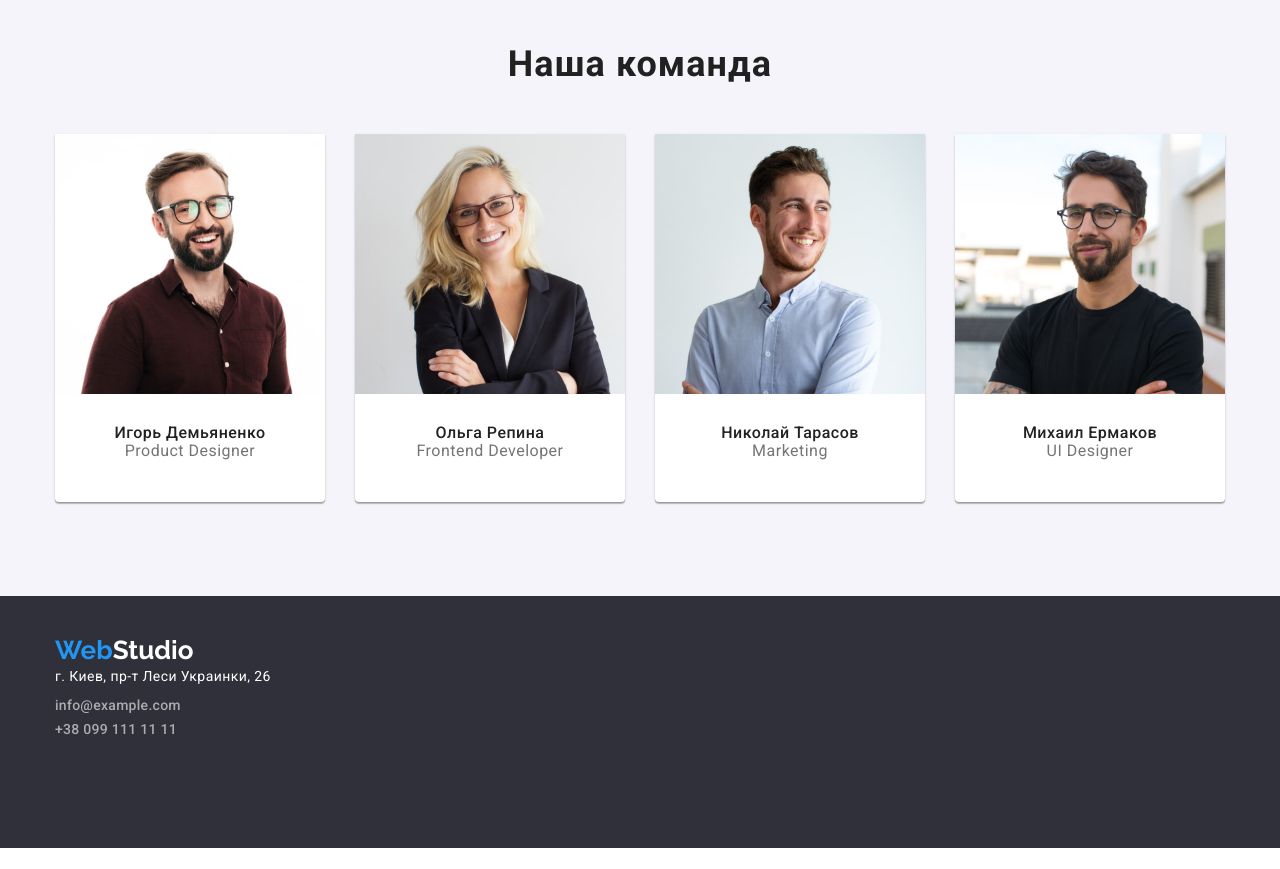
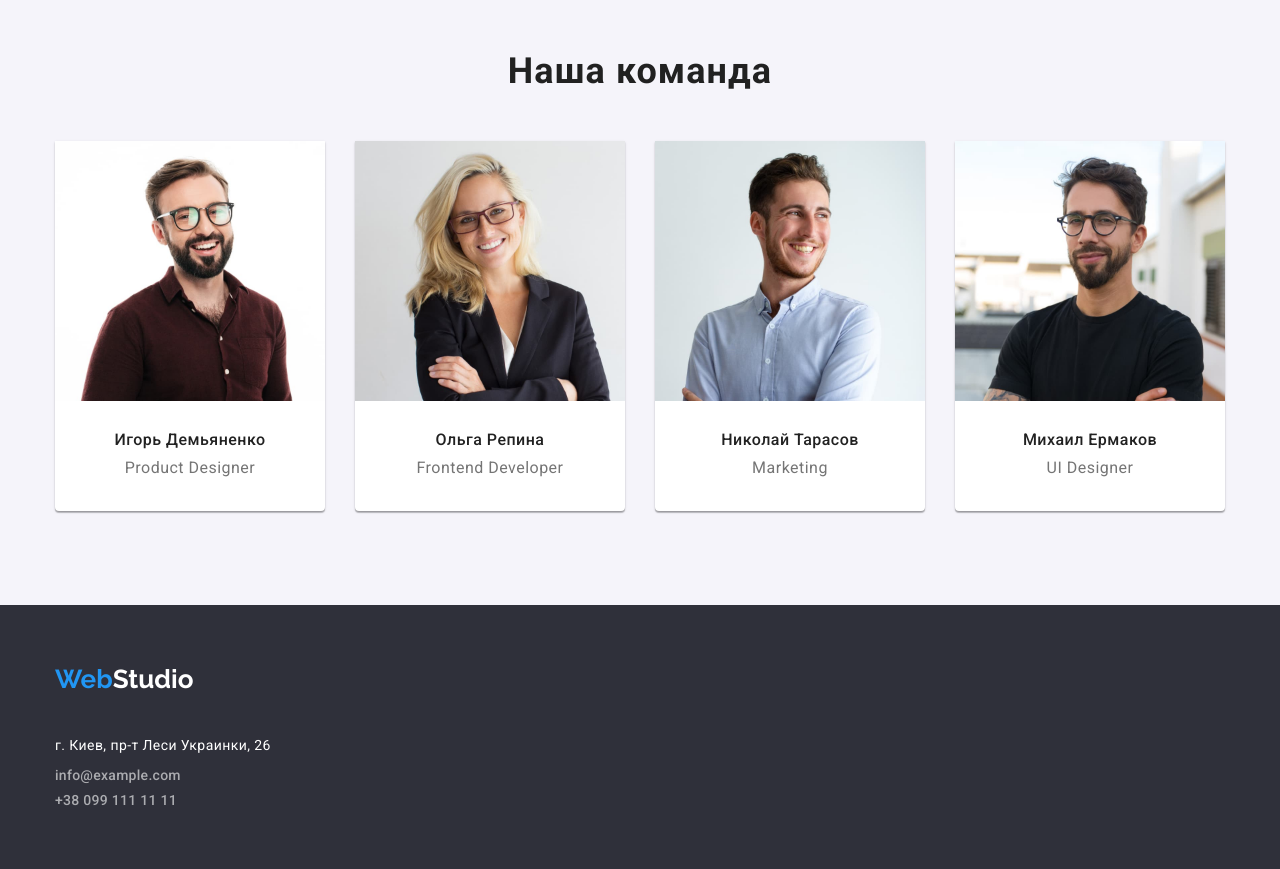
Before and after one commit to fruitOleg/-goit-markup-hw-03, a plain HTML site: page index.html in a window 1280 px wide. Shown: the part 1480-2349 px from the top of the page. Before the commit the page ends 2328 px from the top, so only its background shows below. Drawn offline with nearby package versions, Linux system fonts and the light colour scheme.

Commit message:
index html upd

```diff
--- a/css/styles.css
+++ b/css/styles.css
@@ -81,18 +81,18 @@ ul {
   color: var(--main-text-color);
 }
 .nav-ul {
-  padding-top: 32px;
-  padding-bottom: 32px;
+  margin-left: 93px;
   gap: 50px;
 }
 .nav-link {
+  padding-top: 32px;
+  padding-bottom: 32px;
   font-weight: 500;
   font-size: 14px;
   line-height: 1.1;
   letter-spacing: 0.02em;
   text-decoration: none;
   color: var(--main-text-color);
-  margin-left: 93px;
   display: block;
 }
 .current {
@@ -110,8 +110,6 @@ ul {
   color: var(--accent-text-color);
 }
 .contacts {
-  padding-top: 32px;
-  padding-bottom: 32px;
   margin-left: auto;
   gap: 50px;
 }
@@ -202,6 +200,7 @@ ul {
   color: var(--main-text-color);
 }
 .benefit-text {
+   margin-top: 10px;
   font-weight: 400;
   font-size: 14px;
   line-height: 1.7;
@@ -228,6 +227,7 @@ ul {
   color: var(--main-text-color);
 }
 .hero-text {
+   margin-top: 10px;
   font-weight: 400;
   font-size: 16px;
   line-height: 1.1;
@@ -238,12 +238,11 @@ ul {
 .list-hero {
   gap: 30px;
 }
-  .hero-text-card{
-   padding: 30px 59px;
-  }
+.hero-text-card {
+  padding: 30px 20px;
+}
 .bg-cards {
-  overflow: hidden;
-  min-height: 368px;
+  min-height: 370px;
   width: 270px;
   padding: auto;
 
@@ -354,14 +353,15 @@ ul {
 
 /*footer*/
 .footer-bg {
+padding-top: 60px;
+padding-bottom: 60px;
   background: var(--dark-bg-color);
-  height: 252px;
 }
 .foot-align {
   padding-left: 0;
 }
 .logo-foot {
-  padding-top: 20px;
+margin-bottom: 20px;
   display: inline-block;
   font-family: var(--logo-fonts);
   font-weight: 700;
@@ -374,9 +374,12 @@ ul {
 .accent {
   color: #ffffff;
 }
+.list-foot-item{
+   margin-top: 0;
+   margin-bottom: 10px;
+}
 .address {
   display: block;
-  margin-bottom: 9px;
   font-style: normal;
   font-weight: 400;
   font-size: 14px;
@@ -387,7 +390,6 @@ ul {
 }
 .contacts-foot {
   display: block;
-  padding-bottom: 9px;
   font-style: normal;
   font-weight: 500;
   font-size: 14px;
--- a/index.html
+++ b/index.html
@@ -107,43 +107,35 @@
       <div class="container">
         <h2 class="title">Наша команда</h2>
         <ul class="list flex list-hero">
-          <li>
-            <div class="bg-cards">
+          <li class="bg-cards">
             <img src="./images/Igor.jpg" alt="Igor" width="270" height="260" />
-         <div class="hero-text-card">
+            <div class="hero-text-card">
             <h3 class="hero-name">Игорь Демьяненко</h3>
             <p lang="en" class="hero-text">Product Designer</p>
-         </div>
-         </div>
+            </div>
           </li>
 
-          <li>
-            <div class="bg-cards">
+          <li class="bg-cards">
             <img src="./images/Olga.jpg" alt="Olga" width="270" height="260" />
             <div class="hero-text-card">
             <h3 class="hero-name">Ольга Репина</h3>
             <p lang="en" class="hero-text">Frontend Developer</p>
-         </div>
-         </div>
+            </div>
           </li>
 
-          <li>
-            <div class="bg-cards">
+          <li class="bg-cards">
             <img src="./images/Nicolai.jpg" alt="Nicolai" width="270" height="260" />
             <div class="hero-text-card">
             <h3 class="hero-name">Николай Тарасов</h3>
             <p lang="en" class="hero-text">Marketing</p>
-         </div>
-         </div>
+            </div>
           </li>
 
-          <li>
-            <div class="bg-cards">
+          <li class="bg-cards">
             <img src="./images/Mihail.jpg" alt="Mihail" width="270" height="260" />
             <div class="hero-text-card">
             <h3 class="hero-name">Михаил Ермаков</h3>
             <p lang="en" class="hero-text">UI Designer</p>
-         </div>
          </div>
           </li>
         </ul>
@@ -158,7 +150,7 @@
       >
       <address>
         <ul class="list foot-align">
-          <li>
+          <li class="list-foot-item">
             <a
               href="//www.google.com/maps/place/бул.+Леси+Украинки,+26"
               target="_blank"
@@ -166,7 +158,7 @@
               >г. Киев, пр-т Леси Украинки, 26</a
             >
           </li>
-          <li><a href="mailto:info@example.com" class="contacts-foot">info@example.com</a></li>
+          <li class="list-foot-item"><a href="mailto:info@example.com" class="contacts-foot">info@example.com</a></li>
           <li><a href="tel:+380991111111" class="contacts-foot">+38 099 111 11 11</a></li>
         </ul>
       </address>
```
Also changed, not shown: portfolio.html (+3 -3 lines).
